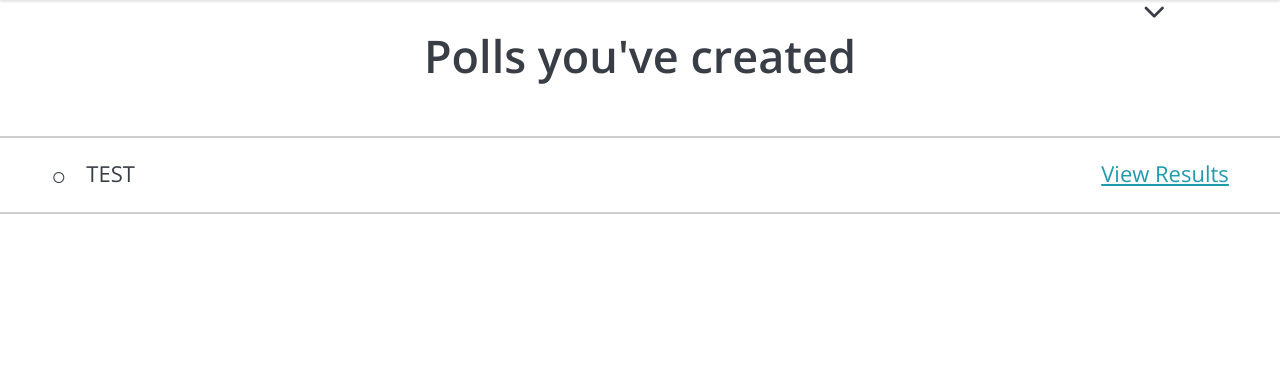
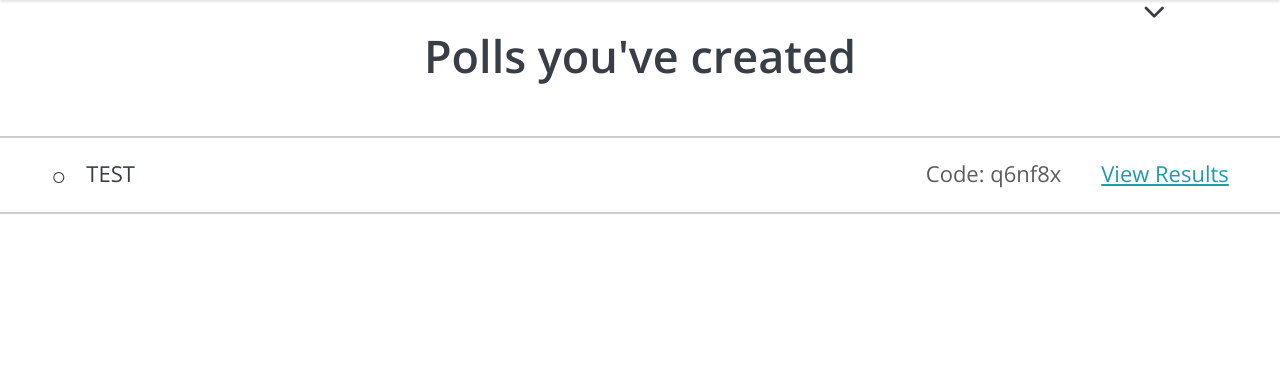
Before and after one commit to medinammartin3/Sondi, a Django app: page /polls/mypolls/ in a window 1280 px wide. Shown: the part 65-452 px from the top of the page. Run offline with Django 4.2, Linux system fonts and the light colour scheme; a user stored in the database is signed in; data comes from the database, SQL or seed files in the repository; both versions use the stored data as it was after the commit; some libraries are stand-ins or nearby versions.

Commit message:
Add question code

```diff
--- a/polls/static/polls/style.css
+++ b/polls/static/polls/style.css
@@ -1,4 +1,4 @@
- /* ------ POLLS APP TEMPLATES CSS ------ */
+/* ------ POLLS APP TEMPLATES CSS ------ */
 
 
 /* --- GENERAL --- */
@@ -666,13 +666,13 @@ opacity: 0.75;
 #user-polls-list li{
     display: flex;
     flex-direction: row;
+    word-break: break-word;
     justify-content: center;
-    padding: 0 4%;
+    padding: 20px 4%;
     margin: 0;
     border-bottom: solid #cecece 2px;
     &:first-of-type{border-top: solid #cecece 2px;}
-    &:nth-child(even){background-color: #afafaf20;}
-    &:hover{background-color: #80808029;}
+    &:nth-child(even){background-color: #c0c0c020;}
 }
 
 #user-polls-list li::before {
@@ -682,19 +682,21 @@ opacity: 0.75;
     left: 0;
     color: #393e46;
     margin-right: 20px;
-    padding: 20px 0;
 }
 
-#user-polls-list span{
-    padding: 20px 0;
+#user-polls-list span:last-of-type{
+    min-width: fit-content;
+    text-align: right;
+    flex-grow: 1;
+    font-weight: 500;
+    color: #5c5c5c;
+    margin: 0px 40px;
 }
 
 #user-polls-list a{
     font-size: 22px;
-    padding: 20px 0;
     min-width: fit-content;
     text-align: right;
-    flex-grow: 1;
     height: 100%;
 }
 
--- a/polls/templates/polls/user_polls.html
+++ b/polls/templates/polls/user_polls.html
@@ -24,6 +24,7 @@ class="selected"
             {% for question in user_questions %}
                 <li>
                     <span>{{ question.question_text }}</span>
+                    <span>Code: {{ question.code }}</span>
                     <a href="{% url 'polls:owner_results' question.id %}" class="link" title="View Results">View Results</a>
                 </li>
             {% endfor %}
```
Also changed, not shown: db.sqlite3.
